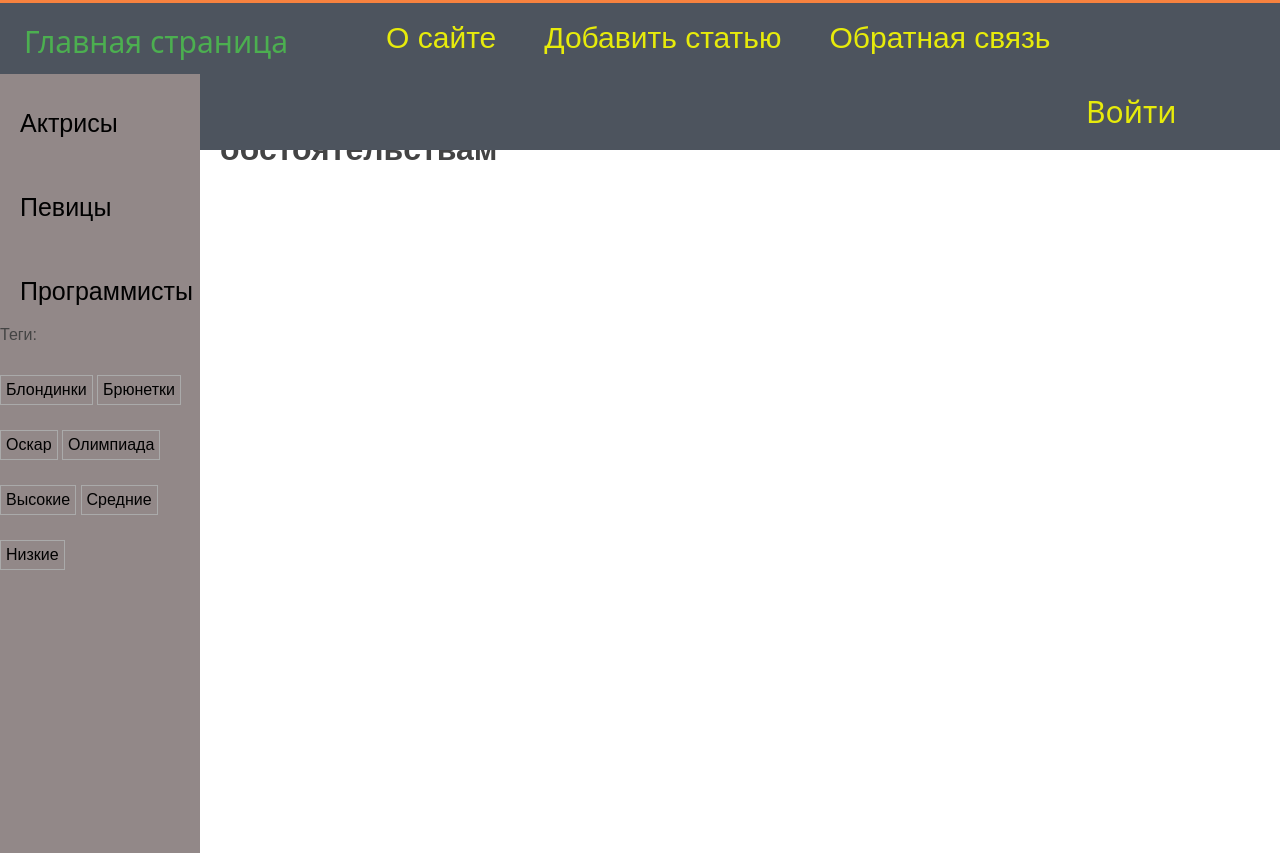
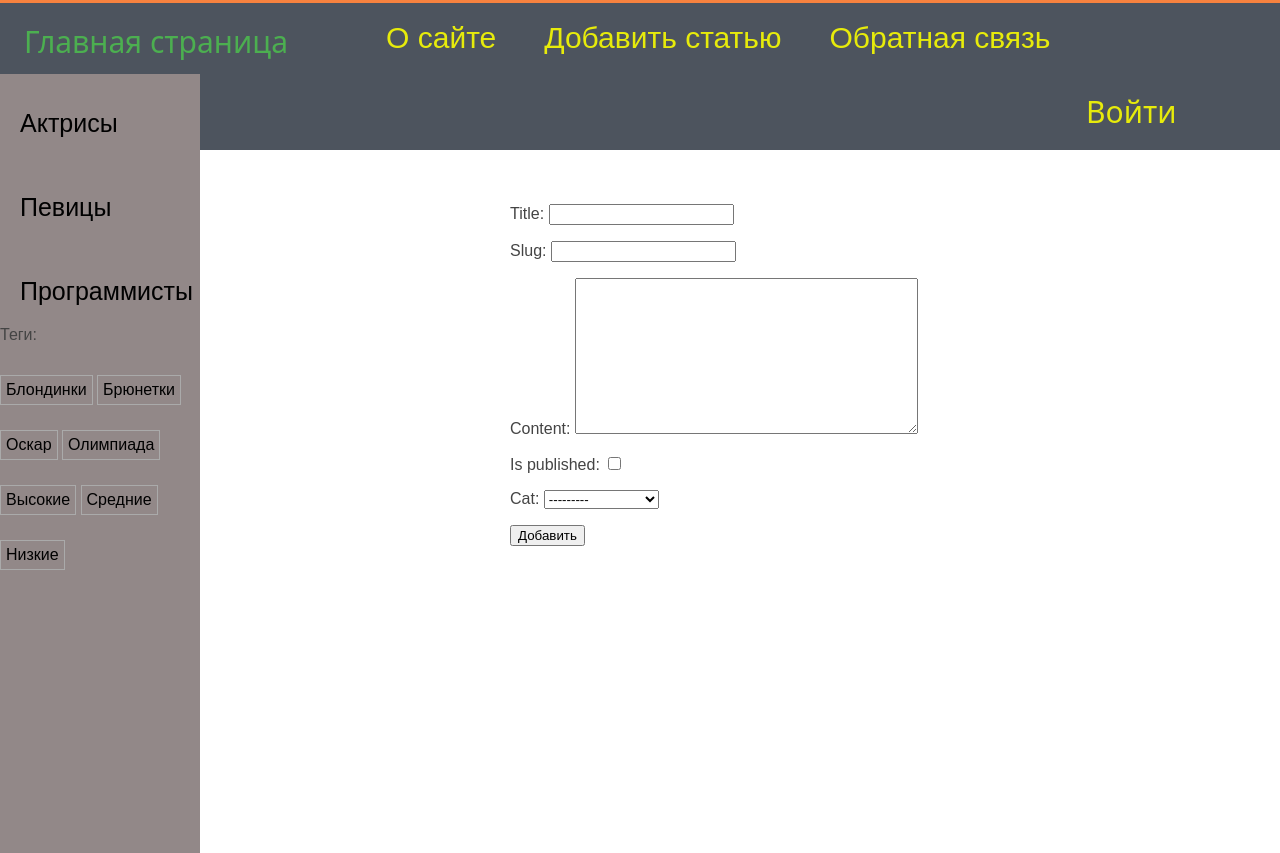
Before and after one commit to LateAFQ/django-tutorial-project, a Django app: page /addpage/ in a window 1280 px wide. Run offline with Django 4.2, Linux system fonts and the light colour scheme; data comes from the database, SQL or seed files in the repository.

Commit message:
added forms.py

```diff
--- a/sitewoman/templates/base.html
+++ b/sitewoman/templates/base.html
@@ -6,7 +6,7 @@
 <head>
     <meta charset="utf-8" />
     <title>busmap.naebNet</title>
-    <link rel="stylesheet" href="{% static 'woman/css/styles.css' %}">
+    <link rel="stylesheet" href="{% static 'woman/css/style.css' %}">
 </head>
 <body>
 
--- /dev/null
+++ b/woman/forms.py
@@ -0,0 +1,10 @@
+from django import forms
+from .models import Category
+
+
+class AddPostForm(forms.Form):
+    title = forms.CharField(max_length=255)
+    slug = forms.SlugField(max_length=255)
+    content = forms.CharField(widget=forms.Textarea(), required=False)
+    is_published = forms.BooleanField(required=False)
+    cat = forms.ModelChoiceField(queryset=Category.objects.all())
--- a/woman/static/woman/css/styles.css
+++ b/woman/static/woman/css/style.css
@@ -38,7 +38,11 @@
     text-decoration: none;
 }
 
-
+.form_add_page{
+    margin-top: 75px; /* настраиваем отступ сверху для учета вертикального меню */
+    margin-left: 250px; /* настраиваем отступ слева для учета вертикального меню */
+    padding: 40px;
+}
 
 .navbar a:hover {
     color: #fdc073;
--- a/woman/templates/woman/add_page.html
+++ b/woman/templates/woman/add_page.html
@@ -1,5 +1,9 @@
 {% extends 'sitewoman/templates/base.html' %}
 
 {% block content %}
-    <h1> Раздел в разработке, или закрыт по техническим обстоятельствам</h1>
+<form action="" class="form_add_page" method="post">
+    {% csrf_token %}
+    {{ form.as_p }}
+    <button type="submit">Добавить</button>
+</form>
 {% endblock %}
--- a/woman/views.py
+++ b/woman/views.py
@@ -3,6 +3,7 @@
 from django.template.defaultfilters import cut
 
 from .models import Women, Category, TagPost
+from .forms import AddPostForm
 
 menu = [
     {'title': "Главная страница", 'url_name': 'home'},
@@ -11,9 +12,10 @@
     {'title': "Обратная связь", 'url_name': 'contact'},
     {'title': "Войти", 'url_name': 'login'}]
 
+cats = Category.objects.all()
+
 
 def index(request):
-    cats = Category.objects.all()
     posts = Women.objects.filter(is_published=1)
     data = {
         'title': 'Главная страница',
@@ -30,7 +32,6 @@
 
 
 def show_category(request, cat_slug):
-    cats = Category.objects.all()
     category = get_object_or_404(Category, slug=cat_slug)
     posts = Women.objects.filter(is_published=1, cat_id=category.pk)
     data = {
@@ -45,7 +46,6 @@
 
 def show_post(request, post_slug):
     post = get_object_or_404(Women, slug=post_slug)
-    cats = Category.objects.all()
     data = {
         'title': post.title,
         'menu': menu,
@@ -59,7 +59,6 @@
 
 def show_tag_postlist(request, tag_slug):
     tag = get_object_or_404(TagPost, slug=tag_slug)
-    cats = Category.objects.all()
     posts = tag.tags.filter(is_published=Women.Status.PUBLISHED)
 
     data = {
@@ -73,7 +72,6 @@
 
 
 def contact(request):
-    cats = Category.objects.all()
     html_data = {
         'title': 'my_django_server',
         'cats': cats,
@@ -84,17 +82,24 @@
 
 
 def addpage(request):
-    cats = Category.objects.all()
+    if request.method == 'POST':
+        form = AddPostForm(request.POST)
+        if form.is_valid():
+            print(form.cleaned_data)
+    else:
+        form = AddPostForm()
+
     html_data = {
-        'title': 'my_django_server',
+        'title': 'Добавить статью',
         'cats': cats,
         'menu': menu,
+        'form': form
     }
+
     return render(request, 'woman/add_page.html', context=html_data)
 
 
 def login(request):
-    cats = Category.objects.all()
     html_data = {
         'menu': menu,
         'cats': cats
```
